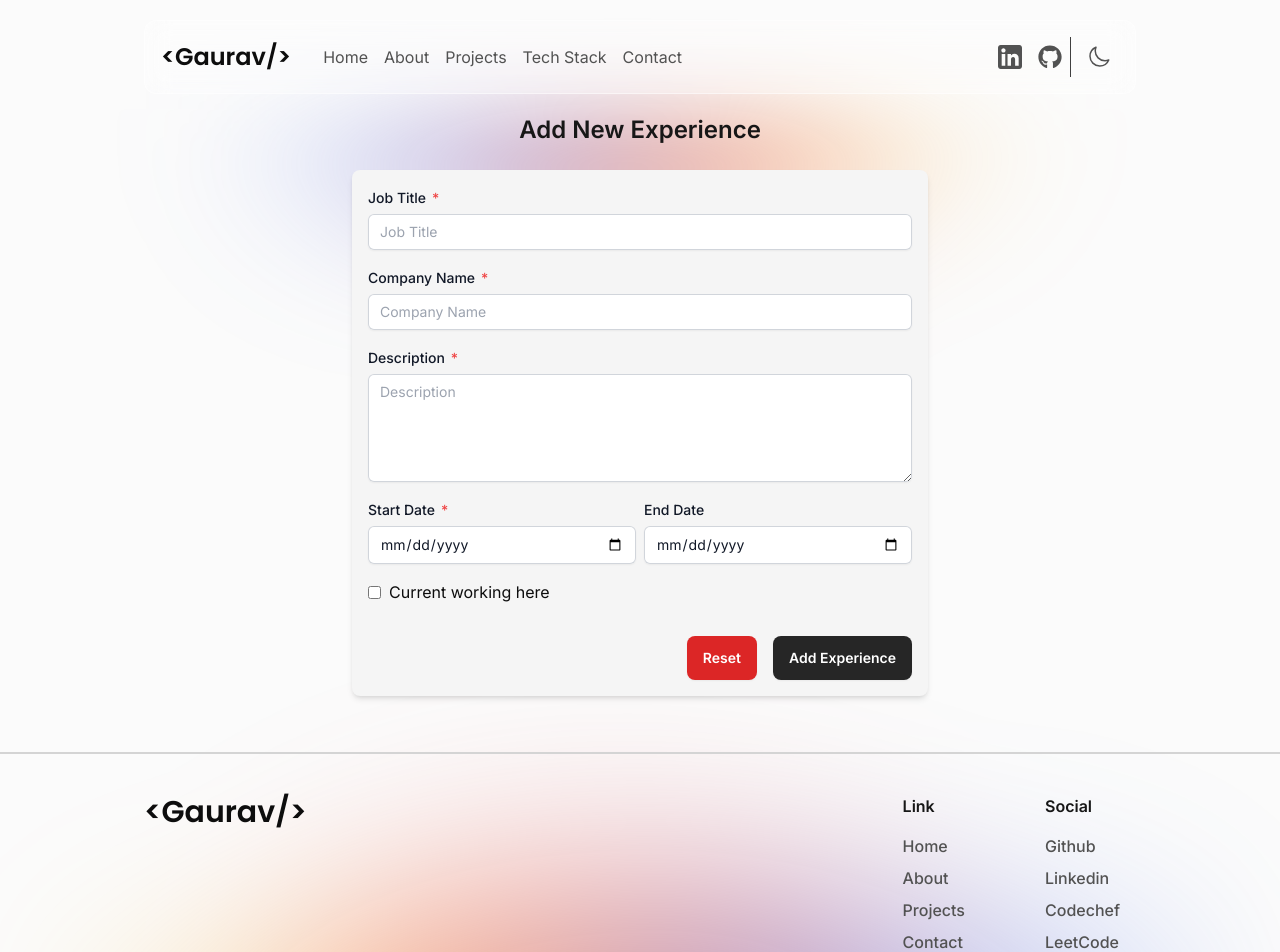
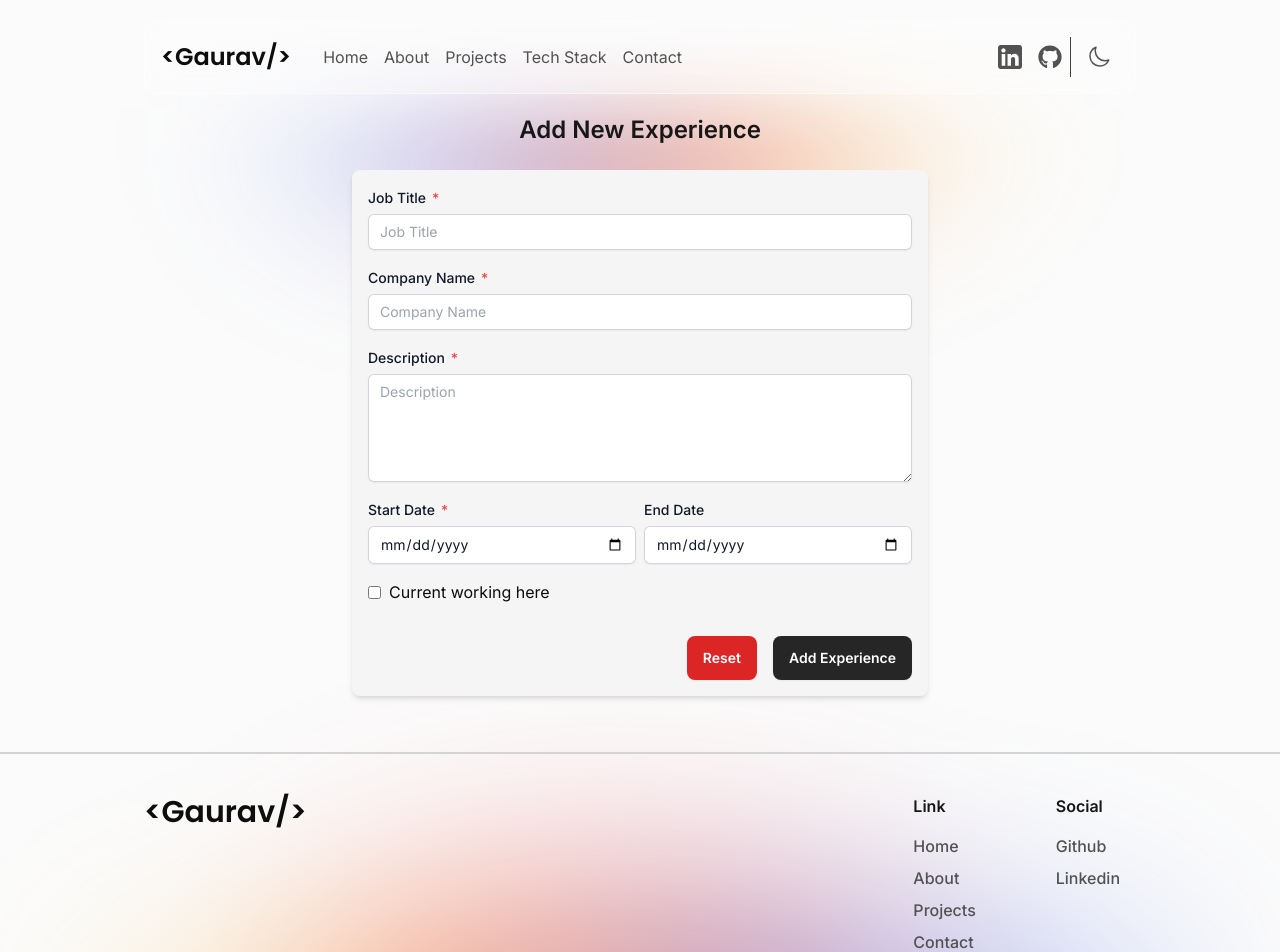
Before and after one commit to gauravsingh906/me-gaurav, a Next.js app: page /dashboard/experience/new in a window 1280 px wide. Shown: the top 952 px of the page. Built offline with nearby package versions, Linux system fonts and the light colour scheme.

Commit message:
Update Footer.tsx

```diff
--- a/components/Footer.tsx
+++ b/components/Footer.tsx
@@ -42,14 +42,7 @@ const Footer = () => {
       title: "Linkedin",
       link: "https://www.linkedin.com/in/gaurav-singh-3593aa25b/",
     },
-    {
-      title: "Codechef",
-      link: "https://www.codechef.com/users/gauravsingh8xm",
-    },
-    {
-      title: "LeetCode",
-      link: "https://leetcode.com/u/Gaurav200/",
-    },
+
 
   ];
 
```
